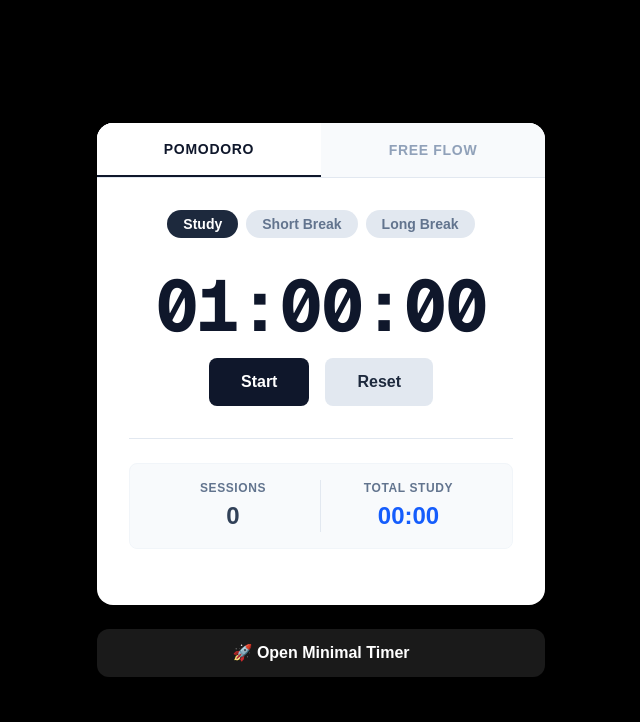
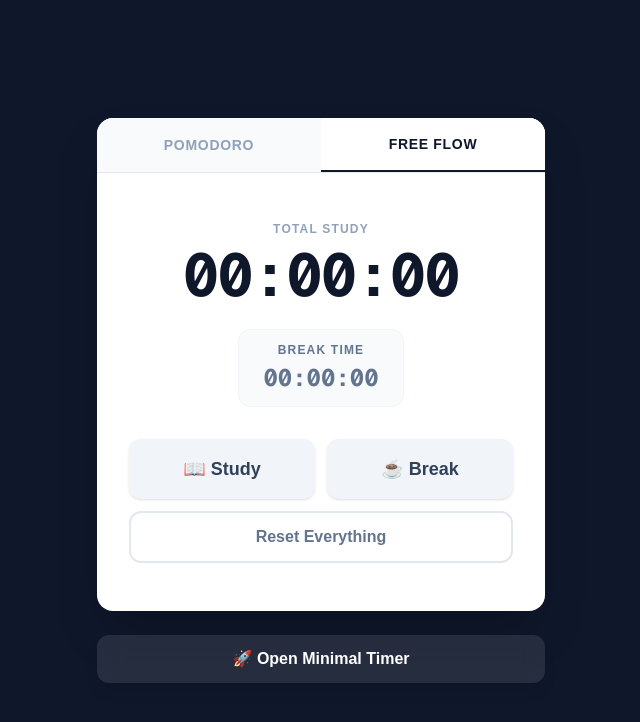
Before and after one commit to myselfprince/POMODORO_APP, a Next.js app: page / in a window 1280 px wide. Shown: the top 722 px of the page, without its empty margins (319-959 px from the left). Built offline with nearby package versions, Linux system fonts and the light colour scheme.

Commit message:
Added freeflow default view

```diff
--- a/app/page.js
+++ b/app/page.js
@@ -12,7 +12,7 @@ const getLogicalDay = () => {
 
 export default function Pomodoro() {
   // --- TABS & UI STATE ---
-  const [activeTab, setActiveTab] = useState("pomodoro");
+  const [activeTab, setActiveTab] = useState("freeFlow");
   const [showShortcuts, setShowShortcuts] = useState(false);
   const [pipWindow, setPipWindow] = useState(null);
 
```
Also changed, not shown: ai_context_compressed.txt.
